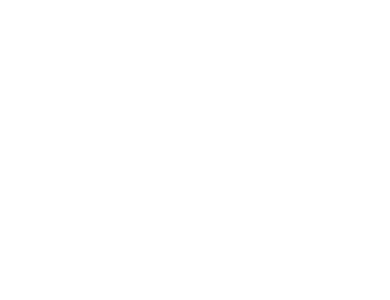
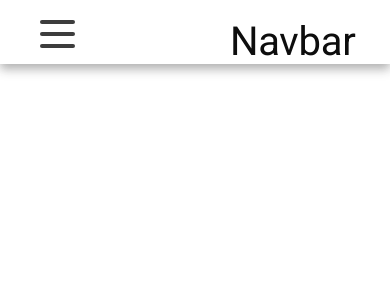
Before and after one commit to iDanteh/Front-Examen, an Angular app: page / in a window 390 px wide. Shown: the top 300 px of the page. Built offline with nearby package versions, Linux system fonts and the light colour scheme.

Commit message:
NavBar y Angular Material
Implementación de Angular material junto con un navbar responsive

```diff
--- a/angular.json
+++ b/angular.json
@@ -27,6 +27,7 @@
               }
             ],
             "styles": [
+              "@angular/material/prebuilt-themes/azure-blue.css",
               "src/styles.css"
             ],
             "scripts": [],
@@ -90,6 +91,7 @@
               }
             ],
             "styles": [
+              "@angular/material/prebuilt-themes/azure-blue.css",
               "src/styles.css"
             ],
             "scripts": []
--- a/package.json
+++ b/package.json
@@ -12,10 +12,12 @@
   "private": true,
   "dependencies": {
     "@angular/animations": "^18.1.0",
+    "@angular/cdk": "^18.1.2",
     "@angular/common": "^18.1.0",
     "@angular/compiler": "^18.1.0",
     "@angular/core": "^18.1.0",
     "@angular/forms": "^18.1.0",
+    "@angular/material": "^18.1.2",
     "@angular/platform-browser": "^18.1.0",
     "@angular/platform-browser-dynamic": "^18.1.0",
     "@angular/platform-server": "^18.1.0",
--- a/src/app/app.component.html
+++ b/src/app/app.component.html
@@ -1 +1,2 @@
 <router-outlet />
+<app-nav-bar></app-nav-bar>
--- a/src/app/app.component.ts
+++ b/src/app/app.component.ts
@@ -1,10 +1,11 @@
 import { Component } from '@angular/core';
 import { RouterOutlet } from '@angular/router';
+import { NavBarComponent } from './components/nav-bar/nav-bar.component';
 
 @Component({
   selector: 'app-root',
   standalone: true,
-  imports: [RouterOutlet],
+  imports: [RouterOutlet, NavBarComponent],
   templateUrl: './app.component.html',
   styleUrl: './app.component.css'
 })
--- a/src/app/app.config.ts
+++ b/src/app/app.config.ts
@@ -3,7 +3,11 @@
 
 import { routes } from './app.routes';
 import { provideClientHydration } from '@angular/platform-browser';
+import { provideAnimationsAsync } from '@angular/platform-browser/animations/async';
+
+import { provideHttpClient } from '@angular/common/http';
 
 export const appConfig: ApplicationConfig = {
-  providers: [provideZoneChangeDetection({ eventCoalescing: true }), provideRouter(routes), provideClientHydration()]
+  providers: [provideZoneChangeDetection({ eventCoalescing: true }), provideRouter(routes), provideClientHydration(),
+    provideAnimationsAsync(), provideHttpClient()]
 };
--- /dev/null
+++ b/src/app/components/nav-bar/nav-bar.component.css
@@ -0,0 +1,180 @@
+*,
+*::after,
+*::before{
+    box-sizing: border-box;
+    padding: 0;
+    margin: 0;
+}
+
+.html{
+    font-size: 62.5%;
+}
+
+.navbar input[type="checkbox"],
+.navbar .hamburger-lines{
+    display: none;
+}
+
+.container{
+    max-width: 1200px;
+    width: 90%;
+    margin: auto;
+}
+
+.navbar{
+    box-shadow: 0px 5px 10px 0px #aaa;
+    position: fixed;
+    width: 100%;
+    background: #fff;
+    color: #000;
+    opacity: 0.85;
+    z-index: 100;
+}
+
+.navbar-container{
+    display: flex;
+    justify-content: space-between;
+    height: 64px;
+    align-items: center;
+}
+
+.menu-items{
+    order: 2;
+    display: flex;
+}
+.logo{
+    order: 1;
+    font-size: 2.3rem;
+}
+
+.menu-items li{
+    list-style: none;
+    margin-left: 1.5rem;
+    font-size: 1.3rem;
+}
+
+.navbar a{
+    color: #444;
+    text-decoration: none;
+    font-weight: 500;
+    transition: color 0.3s ease-in-out;
+}
+
+.navbar a:hover{
+    color: #117964;
+}
+
+@media (max-width: 768px){
+    .navbar{
+        opacity: 0.95;
+    }
+
+    .navbar-container input[type="checkbox"],
+    .navbar-container .hamburger-lines{
+        display: block;
+    }
+
+    .navbar-container{
+        display: block;
+        position: relative;
+        height: 64px;
+    }
+
+    .navbar-container input[type="checkbox"]{
+        position: absolute;
+        display: block;
+        height: 32px;
+        width: 30px;
+        top: 20px;
+        left: 20px;
+        z-index: 5;
+        opacity: 0;
+        cursor: pointer;
+    }
+
+    .navbar-container .hamburger-lines{
+        display: block;
+        height: 28px;
+        width: 35px;
+        position: absolute;
+        top: 20px;
+        left: 20px;
+        z-index: 2;
+        display: flex;
+        flex-direction: column;
+        justify-content: space-between;
+    }
+
+    .navbar-container .hamburger-lines .line{
+        display: block;
+        height: 4px;
+        width: 100%;
+        border-radius: 10px;
+        background: #333;
+    }
+
+    .navbar-container .hamburger-lines .line1{
+        transform-origin: 0% 0%;
+        transition: transform 0.3s ease-in-out;
+    }
+
+    .navbar-container .hamburger-lines .line2{
+        transition: transform 0.2s ease-in-out;
+    }
+
+    .navbar-container .hamburger-lines .line3{
+        transform-origin: 0% 100%;
+        transition: transform 0.3s ease-in-out;
+    }
+
+    .navbar .menu-items{
+        padding-top: 100px;
+        background: #fff;
+        height: 100vh;
+        max-width: 300px;
+        transform: translate(-150%);
+        display: flex;
+        flex-direction: column;
+        margin-left: -40px;
+        padding-left: 40px;
+        transition: transform 0.5s ease-in-out;
+        box-shadow:  5px 0px 10px 0px #aaa;
+        overflow: scroll;
+    }
+
+    .navbar .menu-items li{
+        margin-bottom: 1.8rem;
+        font-size: 1.1rem;
+        font-weight: 500;
+    }
+
+    .logo{
+        position: absolute;
+        top: 10px;
+        right: 15px;
+        font-size: 2.5rem;
+    }
+
+    .navbar-container input[type="checkbox"]:checked ~ .menu-items{
+        transform: translateX(0);
+    }
+
+    .navbar-container input[type="checkbox"]:checked ~ .hamburger-lines .line1{
+        transform: rotate(45deg);
+    }
+
+    .navbar-container input[type="checkbox"]:checked ~ .hamburger-lines .line2{
+        transform: scaleY(0);
+    }
+
+    .navbar-container input[type="checkbox"]:checked ~ .hamburger-lines .line3{
+        transform: rotate(-45deg);
+    }
+
+}
+
+@media (max-width: 500px){
+    .navbar-container input[type="checkbox"]:checked ~ .logo{
+        display: none;
+    }
+}
--- /dev/null
+++ b/src/app/components/nav-bar/nav-bar.component.html
@@ -0,0 +1,26 @@
+
+<html lang="en">
+<head>
+    <meta charset="UTF-8">
+    <meta http-equiv="X-UA-Compatible" content="IE=edge">
+    <meta name="viewport" content="width=device-width, initial-scale=1.0">
+    <title>Navbar</title>
+</head>
+<body>
+    <nav class="navbar">
+        <div class="navbar-container container">
+            <input type="checkbox" name="" id="">
+            <div class="hamburger-lines">
+                <span class="line line1"></span>
+                <span class="line line2"></span>
+                <span class="line line3"></span>
+            </div>
+            <ul class="menu-items">
+                <li><a href="#">Inicio</a></li>
+                <li><a href="#">Agregar especie</a></li>
+            </ul>
+            <h1 class="logo">Navbar</h1>
+        </div>
+    </nav>
+</body>
+</html>
--- a/src/index.html
+++ b/src/index.html
@@ -6,8 +6,10 @@
   <base href="/">
   <meta name="viewport" content="width=device-width, initial-scale=1">
   <link rel="icon" type="image/x-icon" href="favicon.ico">
+  <link href="https://fonts.googleapis.com/css2?family=Roboto:wght@300;400;500&display=swap" rel="stylesheet">
+  <link href="https://fonts.googleapis.com/icon?family=Material+Icons" rel="stylesheet">
 </head>
-<body>
+<body class="mat-typography">
   <app-root></app-root>
 </body>
 </html>
--- a/src/styles.css
+++ b/src/styles.css
@@ -1 +1,4 @@
 /* You can add global styles to this file, and also import other style files */
+
+html, body { height: 100%; }
+body { margin: 0; font-family: Roboto, "Helvetica Neue", sans-serif; }
```
Also changed, not shown: src/app/components/nav-bar/nav-bar.component.ts (added, +12 -0 lines), 2 other files (tests, documents, lock files or other folders).
